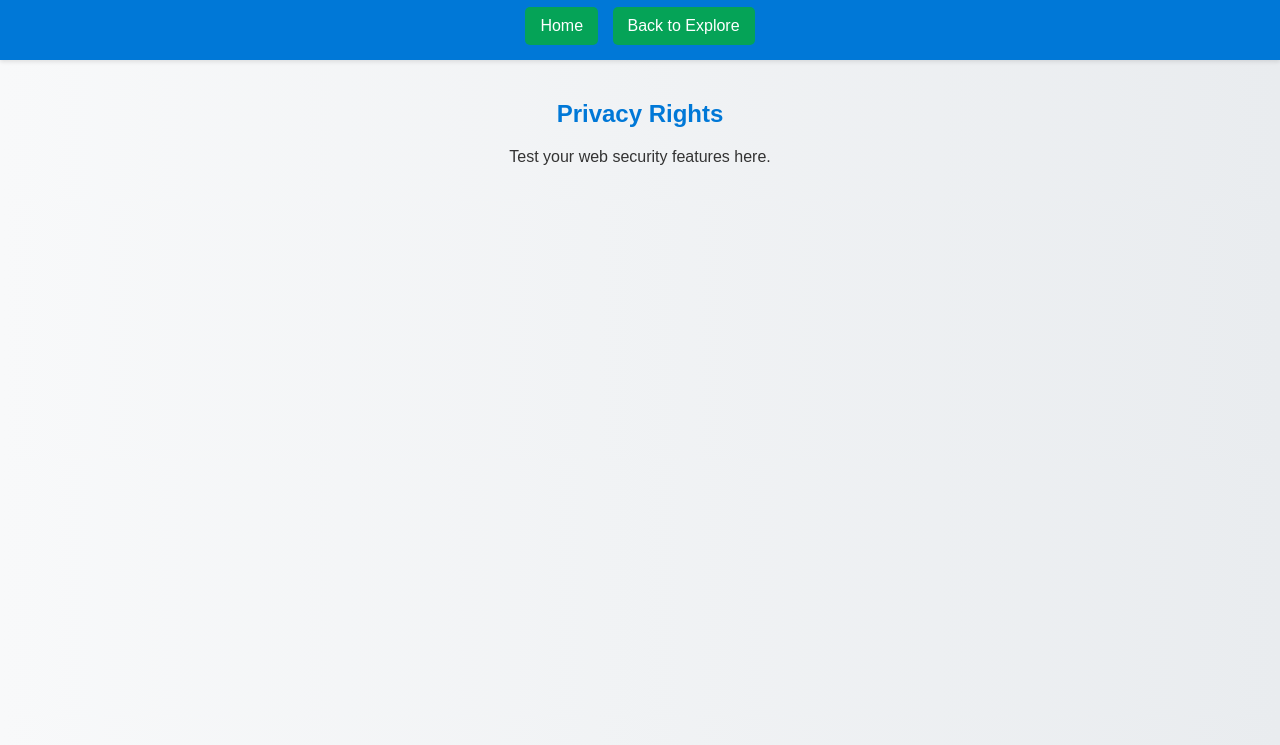
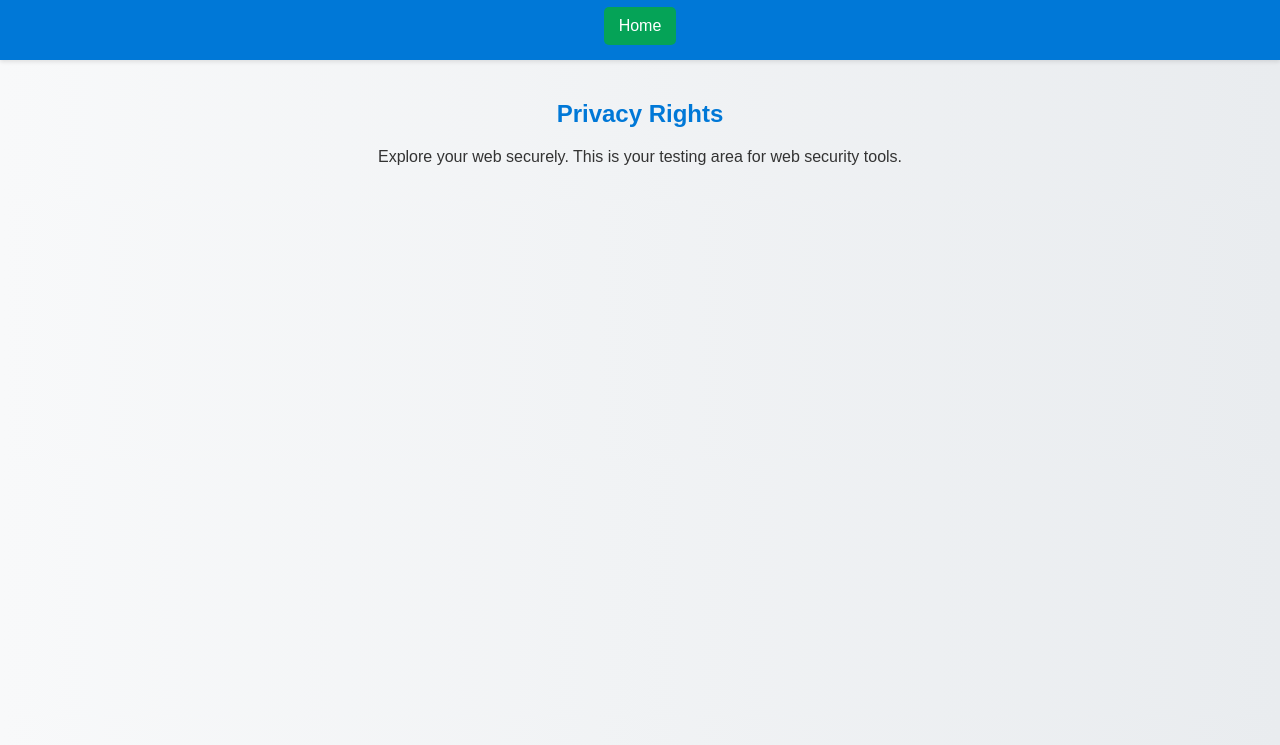
Before and after one commit to silentalex1/extendify, a plain HTML site: page privacyrights/index.html in a window 1280 px wide. Shown: the part 55-800 px from the top of the page. Drawn offline with Linux system fonts and the light colour scheme; files that its build step writes are made by us from their sources.

Commit message:
Update index.html

```diff
--- a/privacyrights/index.html
+++ b/privacyrights/index.html
@@ -12,14 +12,12 @@
             <h1><img src="public/chrome-icon.png" alt="Chrome Icon" class="chrome-icon"> Extendify</h1>
             <nav>
                 <button onclick="navigate('/')">Home</button>
-                <button onclick="navigate('/explorext')">Back to Explore</button>
             </nav>
         </div>
     </header>
     <main class="container">
         <h2>Privacy Rights</h2>
-        <p>Test your web security features here.</p>
-
+        <p>Explore your web securely. This is your testing area for web security tools.</p>
     </main>
 </body>
 </html>
```
